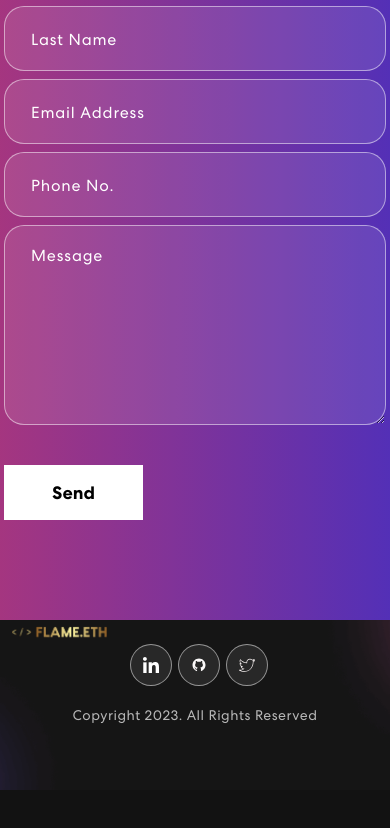
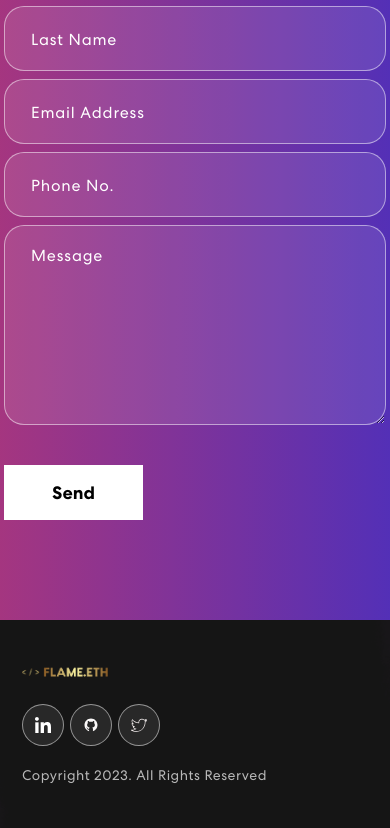
Before and after one commit to Flame-eth/flame-eth-web, a React (Create React App) app: page / in a window 390 px wide. Shown: the part 3800-4628 px from the top of the page. Before the commit the page ends 4590 px from the top, so only its background shows below. Built offline with nearby package versions, Linux system fonts and the light colour scheme.

Commit message:
fix responsiveness

```diff
--- a/src/App.css
+++ b/src/App.css
@@ -568,6 +568,7 @@ nav.navbar .navbar-toggler[aria-expanded="true"] .navbar-toggler-icon {
   background-position: center center;
   background-size: cover;
   background-repeat: no-repeat;
+  padding-top: 40px;
 }
 .newsletter-bx {
   background: #ffffff;
--- a/src/components/Footer.js
+++ b/src/components/Footer.js
@@ -7,17 +7,18 @@ import navIcon3 from "../assets/img/nav-icon3.svg";
 import github from "../assets/img/github1.svg";
 import twitter from "../assets/img/twitter.svg";
 import flameEthLogo from "../assets/img/flameEthLogo.png";
+import "./styles/Footer.css";
 
 export const Footer = () => {
   return (
     <footer className="footer">
       <Container>
-        <Row className="align-items-center">
+        <Row className=" fContainer">
           {/* <MailchimpForm /> */}
           <Col size={12} sm={6}>
             <img src={flameEthLogo} alt="Logo" />
           </Col>
-          <Col size={12} sm={6} className="text-center text-sm-end">
+          <Col size={12} sm={6} className="text-center text-sm-end fSec">
             <div className="social-icon">
               <a
                 href="https://www.linkedin.com/in/ephraim-o-oladepo/"
--- /dev/null
+++ b/src/components/styles/Footer.css
@@ -0,0 +1,21 @@
+@media (max-width: 1024px) {
+  .fContainer {
+    display: flex;
+    flex-direction: column;
+    padding-left: 10px;
+    width: 100%;
+  }
+
+  .fSec {
+    display: flex;
+    flex-direction: column;
+    justify-content: flex-start;
+    align-items: flex-start;
+    padding-top: 20px;
+  }
+
+  .social-icon {
+    padding: 0;
+    margin: 0;
+  }
+}
```
